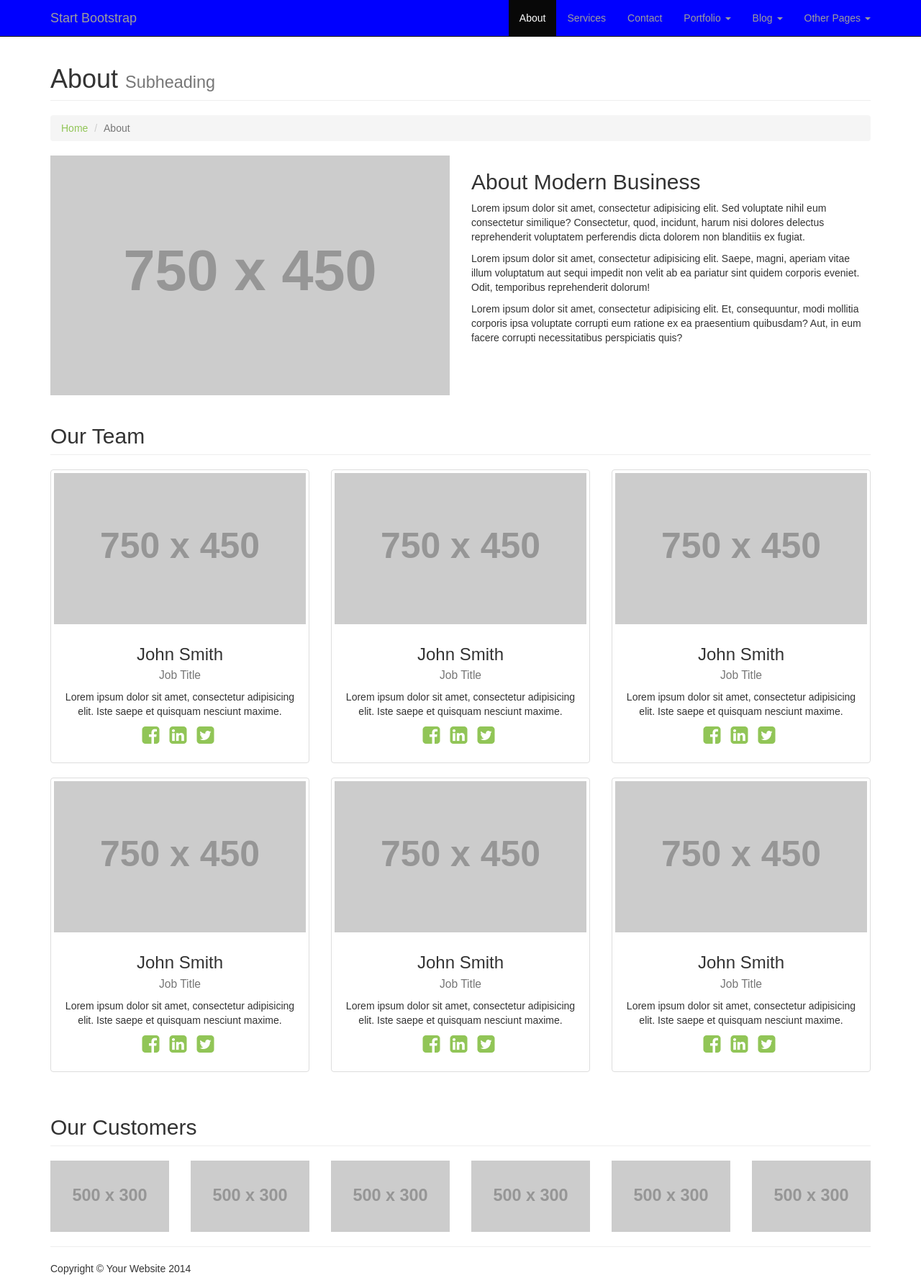
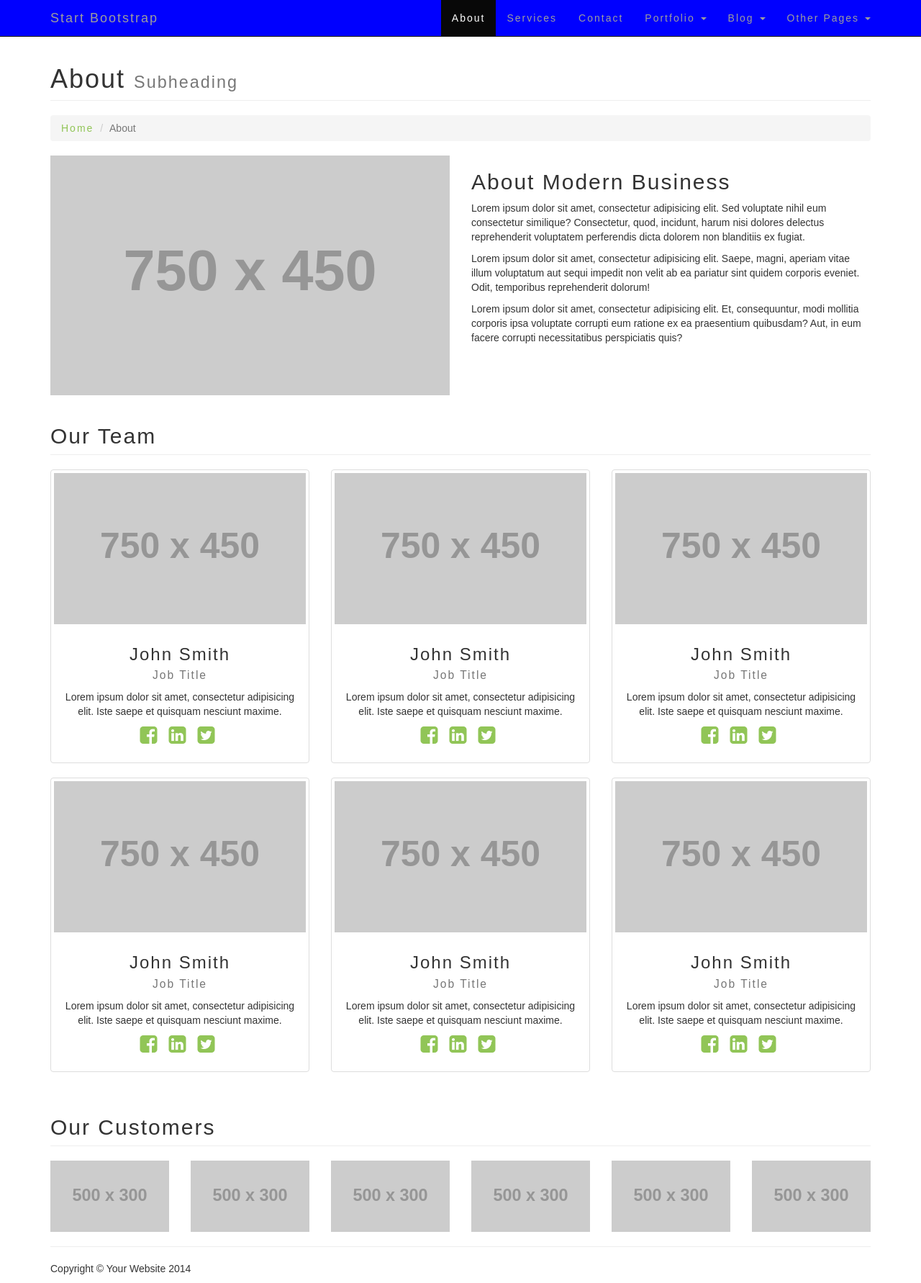
Before and after one commit to aarocard/TechITEasy, a PHP site: page /about.html in a window 1280 px wide. Shown: the whole page at 72% size. Run offline with PHP 8.4, Linux system fonts and the light colour scheme; grey boxes labelled with a size stand in for pictures from a placeholder-image service; some libraries are stand-ins or nearby versions; some web fonts are replaced.

Commit message:
added new style rules

```diff
--- a/css/modern-business.css
+++ b/css/modern-business.css
@@ -5,6 +5,19 @@
  */
 
 /* Global Styles */
+
+@font-face {
+    font-family: 'Bebas';
+    src: url('BEBAS___-webfont.eot');
+    src: url('BEBAS___-webfont.eot?#iefix') format('embedded-opentype'),
+         url('BEBAS___-webfont.woff2') format('woff2'),
+         url('BEBAS___-webfont.woff') format('woff'),
+         url('BEBAS___-webfont.ttf') format('truetype'),
+         url('BEBAS___-webfont.svg#bebasregular') format('svg');
+    font-weight: normal;
+    font-style: normal;
+
+}
 
 html,
 body {
@@ -16,7 +29,14 @@ body {
     padding-top: 50px; /* Required padding for .navbar-fixed-top. Remove if using .navbar-static-top. Change if height of navigation changes. */
 }
 
+h1,h2,h3,h4,h5,h6,h7 {
+	font-family: Bebas, sans-serif;
+	letter-spacing: 2px;
+}
+
 a {
+	font-family: Bebas, sans-serif;
+	letter-spacing: 2px;
 	color: rgb(145,197,87);
 }
 
```
